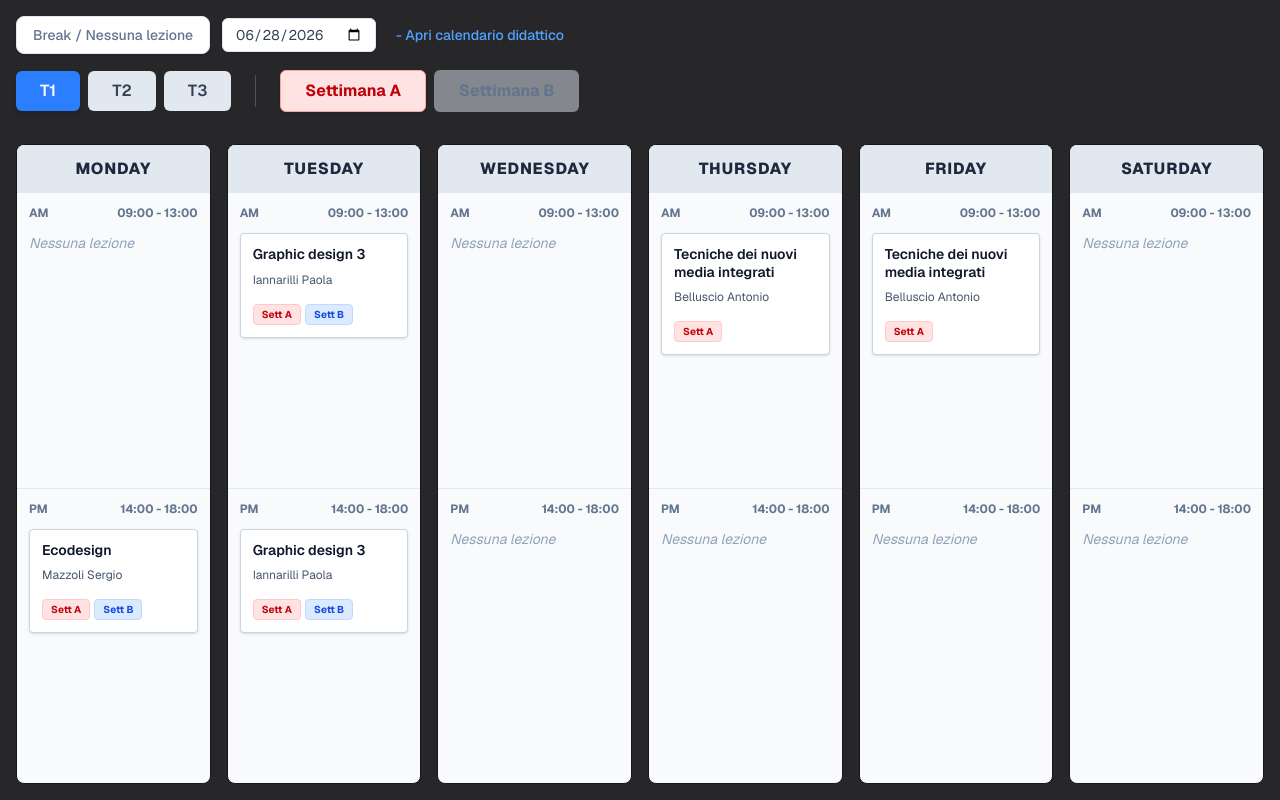
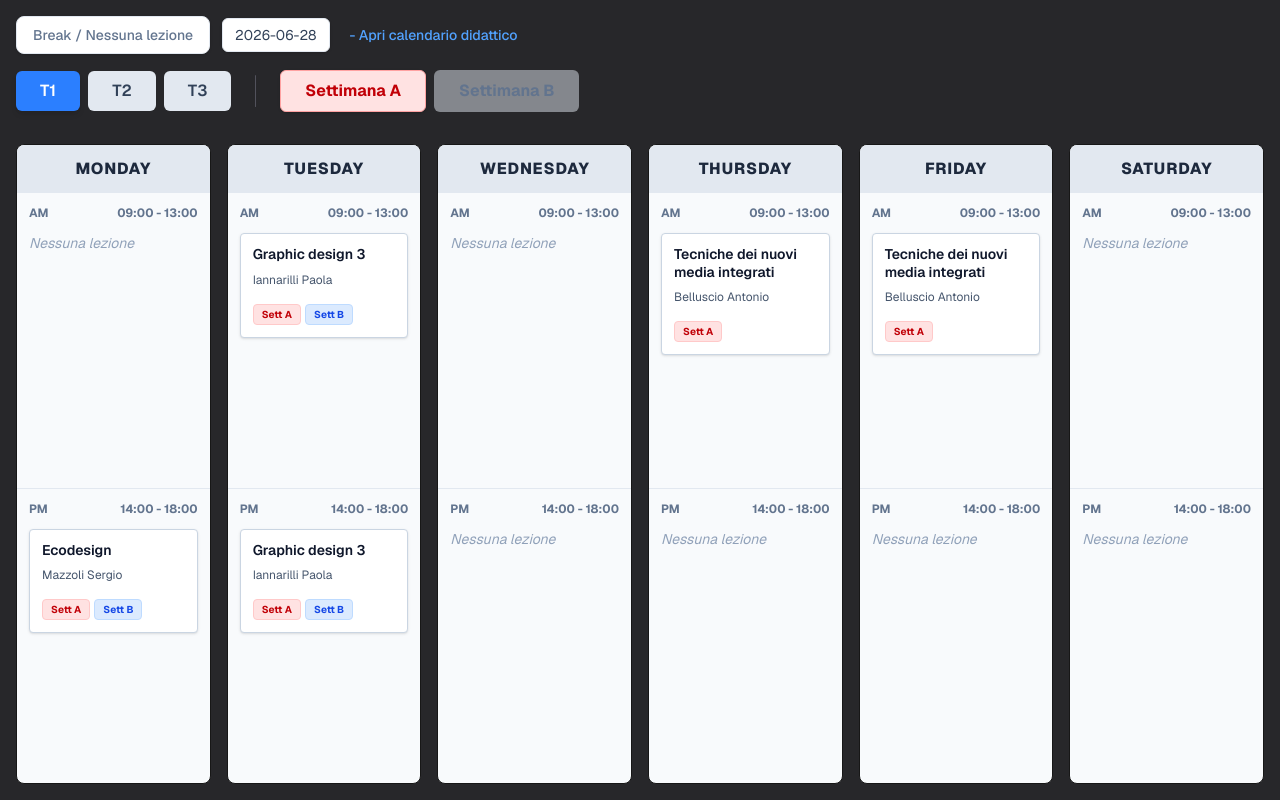
Before and after one commit to pier-4/orario-biennio-gd, a Next.js app: page / in a window 1280 px wide. Built offline with nearby package versions, Linux system fonts and the light colour scheme.

Commit message:
update calendar picker

```diff
--- a/src/components/CurrentWeek.jsx
+++ b/src/components/CurrentWeek.jsx
@@ -75,13 +75,18 @@ export default function CurrentWeekIndicator() {
         )}
       </div>
 
+      <div className="relative">
         <input
           type="date"
           value={dateStr}
           onChange={handleChange}
           onBlur={handleChange}
-        className="px-3 py-1.5 text-sm rounded-md border border-slate-200 bg-white text-slate-700 shadow-sm focus:outline-none focus:ring-2 focus:ring-blue-500 cursor-pointer"
+          className="absolute inset-0 opacity-0 w-full h-full cursor-pointer"
         />
+        <div className="px-3 py-1.5 text-sm rounded-md border border-slate-200 bg-white text-slate-700 shadow-sm pointer-events-none select-none">
+          {dateStr || "Seleziona data"}
+        </div>
+      </div>
 
       <a
         href="/bozza-calendario-26.pdf"
```
Lines whose indentation alone changed are shown as unchanged.
